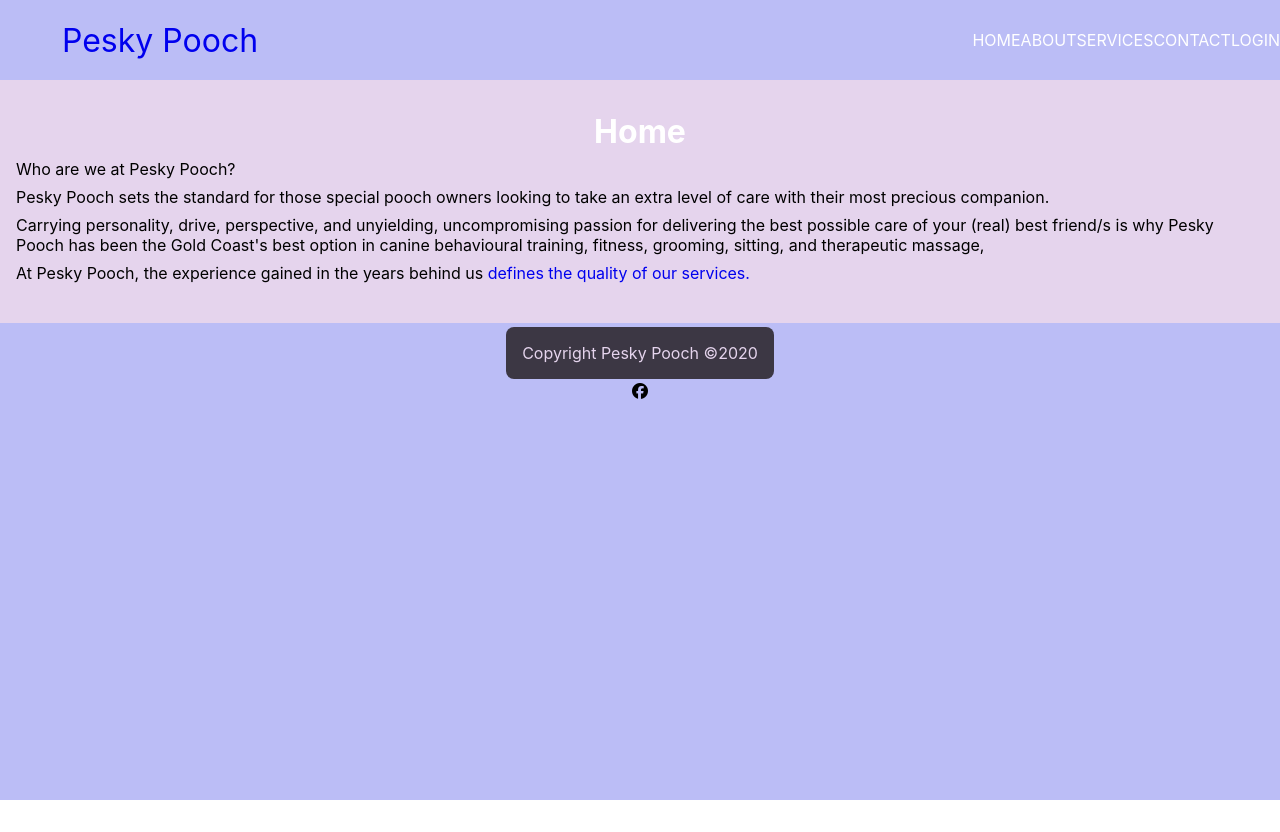
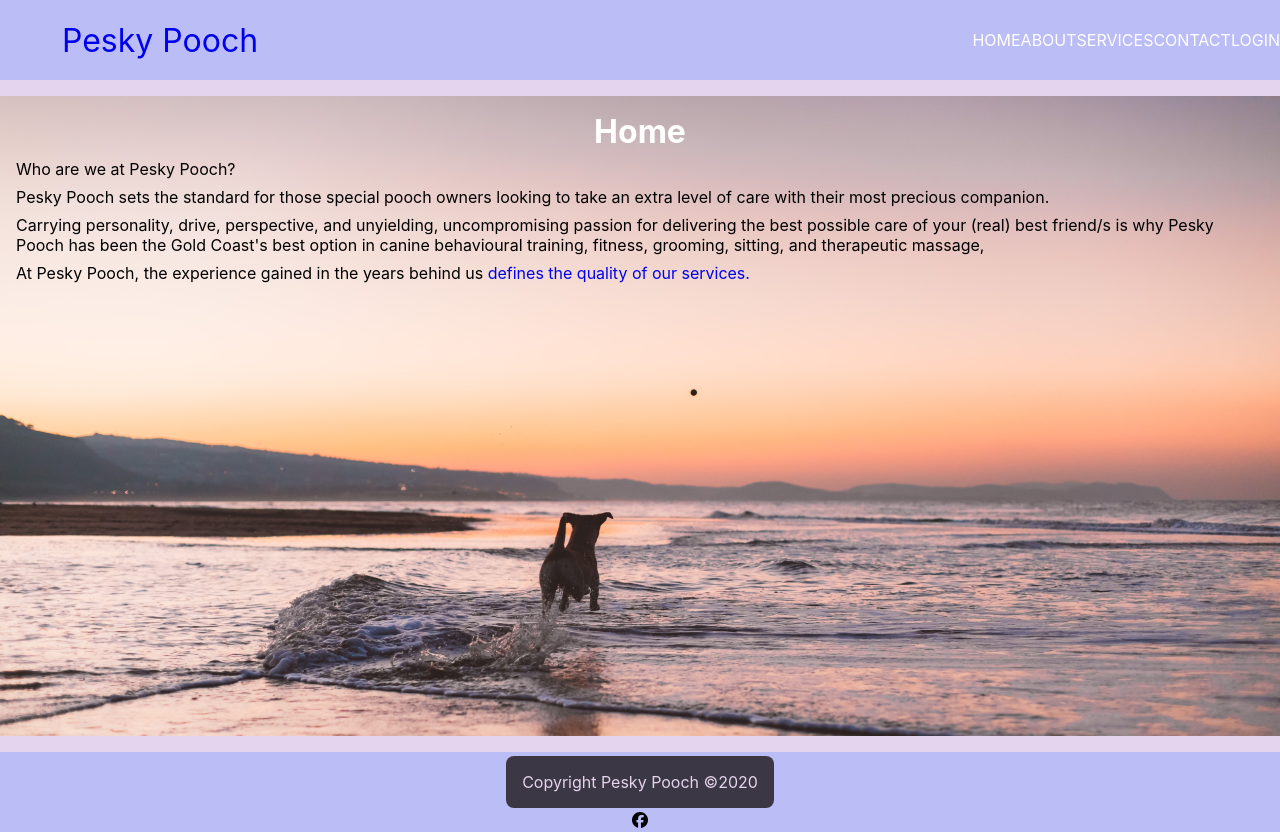
Before and after one commit to Coencidental/T3A2_Pesky_Pooch, a React (Create React App) app: page / in a window 1280 px wide. Before the commit the page ends 800 px from the top, so only its background shows below. Built offline with nearby package versions, Linux system fonts and the light colour scheme.

Commit message:
added background image to home page

```diff
--- a/src/pages/Home.js
+++ b/src/pages/Home.js
@@ -1,9 +1,10 @@
 import React from 'react';
 import { Link } from 'react-router-dom'
+import '../styles/home.scss'
 
 export const Home  = () => (
   <React.Fragment>
-    <div className="homepage">
+    <div className="bg-image">
       <div className="text-wrapper">
         <h1 className="page-title">Home</h1>
         <p>Who are we at Pesky Pooch?</p>
--- /dev/null
+++ b/src/styles/home.scss
@@ -0,0 +1,24 @@
+@import './colours.scss';
+
+$background-opacity: 0.25;
+
+
+.bg-image {
+    background-image: url(../assets/pesky_pooch_home_background.jpg);
+    background-attachment: fixed;
+    background-size: cover;
+    overflow: hidden;
+    height: 80vh;
+
+    &:after {
+        content: '';
+        position: absolute;
+        top: 0;
+        bottom: 0;
+        right: 0;
+        width: 100%;
+        height: 100%;
+        z-index: -1;
+        background: rgba(#444, 0);
+    }
+}
```
Also changed, not shown: src/App.js (line endings or trailing spaces), src/assets/pesky_pooch_home_background.jpg (added).
